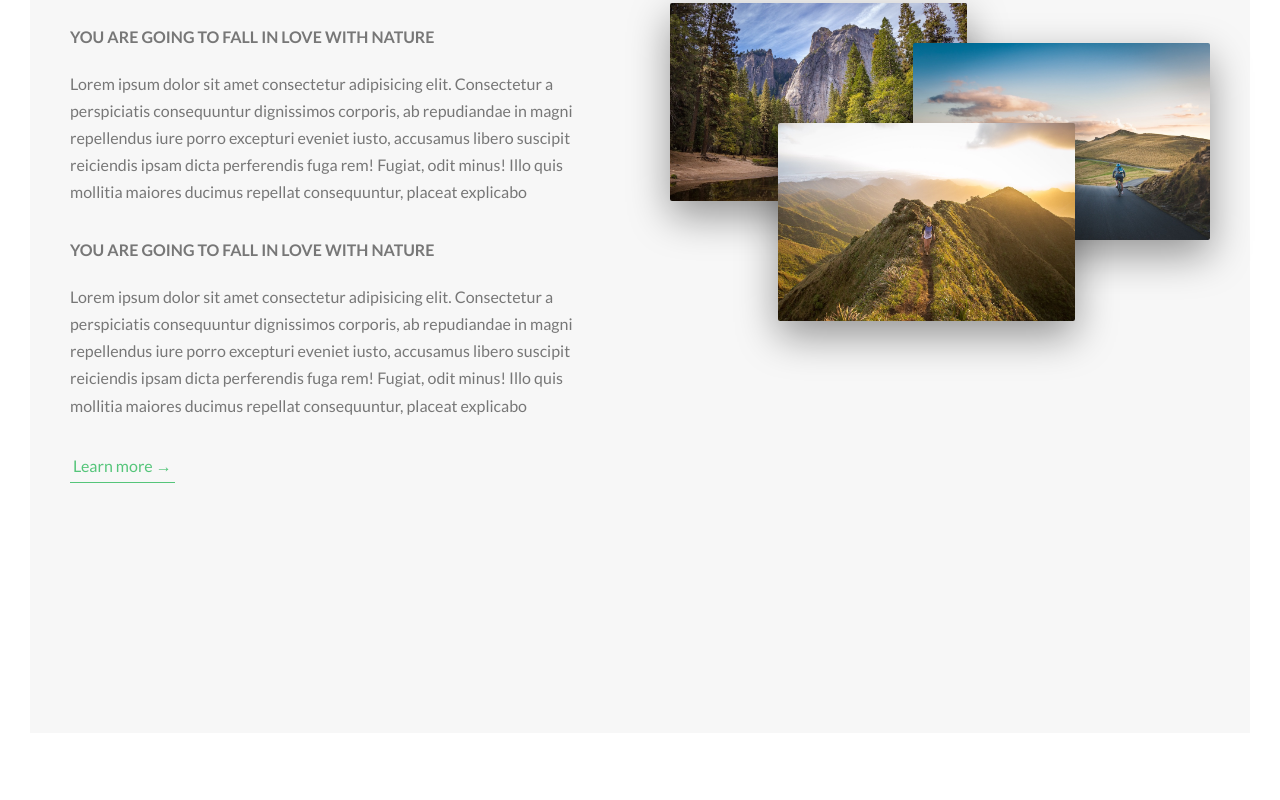
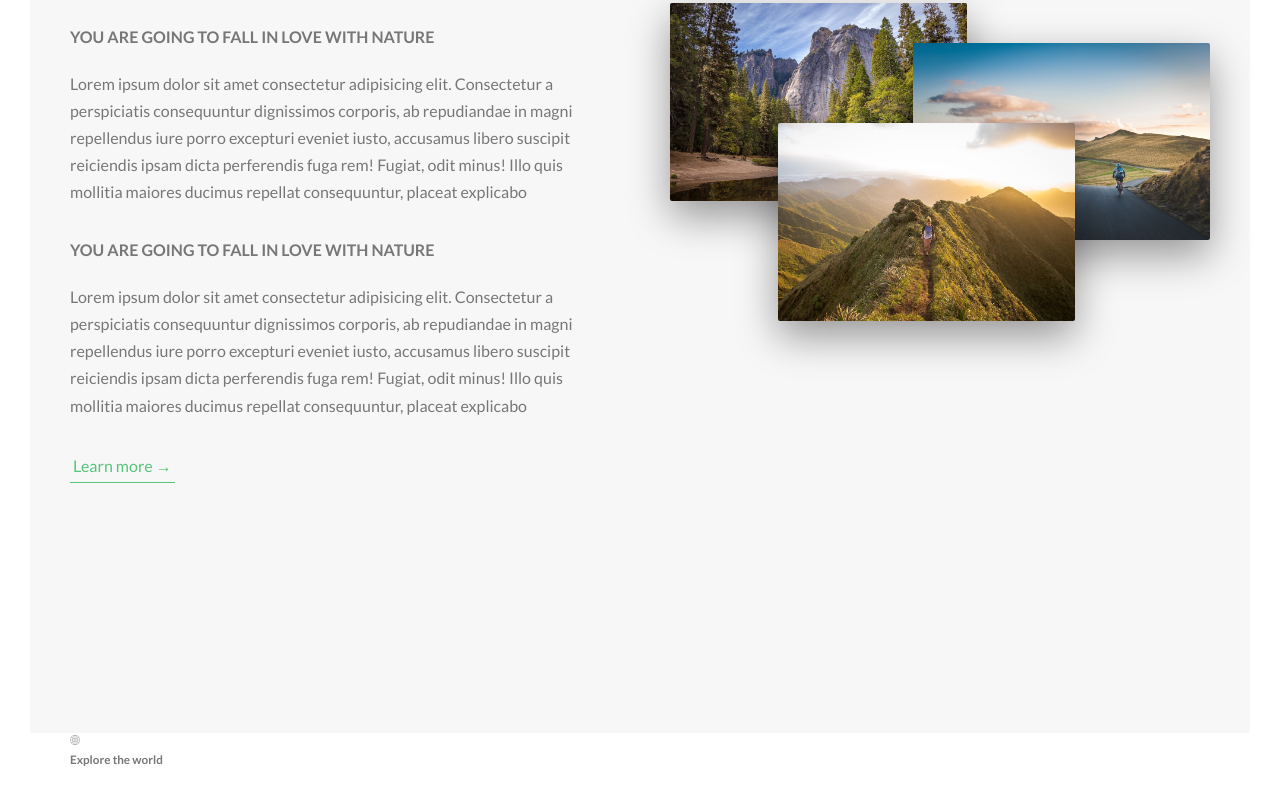
Before and after one commit to gabrielaacha/udemy-SASS-CSS-course-natours, a website: page index.html in a window 1280 px wide. Shown: the part 997-1797 px from the top of the page. Before the commit the page ends 1760 px from the top, so only its background shows below. Drawn offline with Linux system fonts and the light colour scheme.

Commit message:
features section

```diff
--- a/index.html
+++ b/index.html
@@ -93,6 +93,17 @@
           </div>
         </div>
       </section>
+
+      <secion class="section-features">
+
+
+        <div class="row">
+          <div class="col-1-of-4">
+            <div class="feature-box">  <i class="icon-basic-world"></i>
+            <h3 class="heading tertiary">Explore the world</h3></div>
+          </div>
+        </div>
+      </section>
     </main>
 
     <!-- <section class="grid-test">
```
